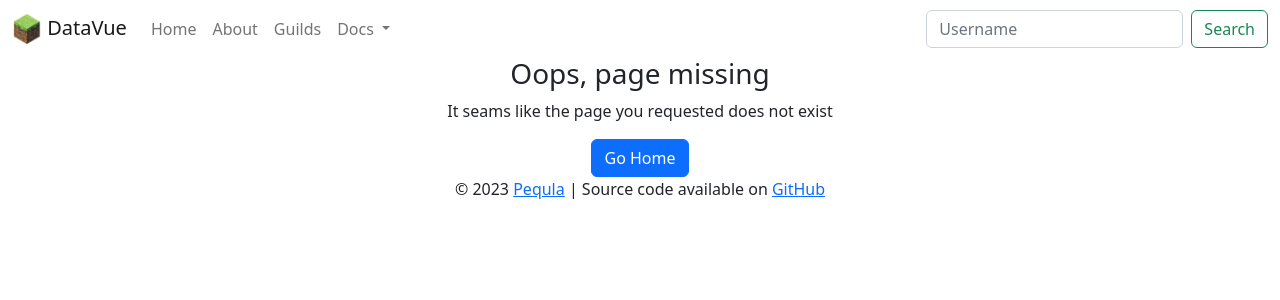
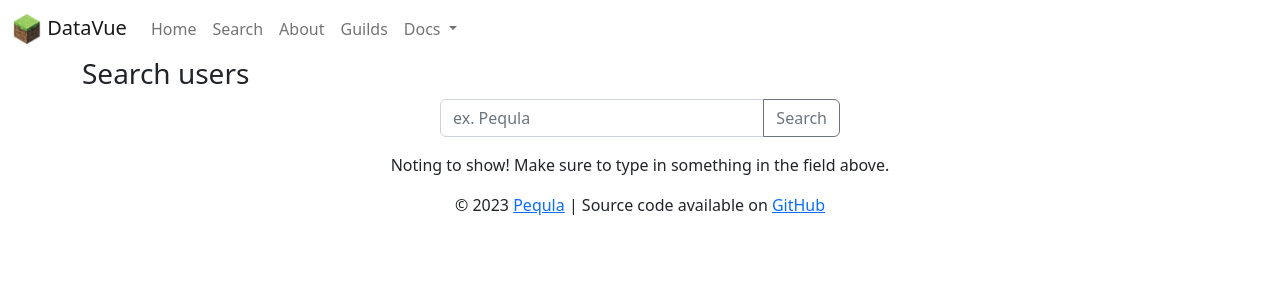
Before and after one commit to Pequla/data-vue, a Vue app: page /search in a window 1280 px wide. Shown: the top 300 px of the page. Built offline with nearby package versions, Linux system fonts and the light colour scheme.

Commit message:
Add better search support

```diff
--- a/src/App.vue
+++ b/src/App.vue
@@ -13,6 +13,9 @@
         <ul class="navbar-nav me-auto mb-2 mb-lg-0">
           <li class="nav-item">
             <router-link class="nav-link" aria-current="page" to="/">Home</router-link>
+          </li>
+          <li class="nav-item">
+            <router-link class="nav-link" aria-current="page" to="/search">Search</router-link>
           </li>
           <li class="nav-item">
             <router-link class="nav-link" aria-current="page" to="/about">About</router-link>
@@ -38,11 +41,6 @@
             </ul>
           </li>
         </ul>
-        <div class="d-flex">
-          <input class="form-control me-2" type="search" placeholder="Username" aria-label="Username" v-model="lookup"
-            @keypress="keyPressHandler">
-          <button class="btn btn-outline-success" type="button" @click="search">Search</button>
-        </div>
       </div>
     </div>
   </nav>
@@ -56,23 +54,5 @@
 </template>
 
 <script setup>
-import { ref } from 'vue';
-import { useRouter } from 'vue-router';
-
 const year = new Date().getFullYear();
-const router = useRouter();
-
-const lookup = ref(null);
-const search = () => {
-  if (lookup.value === "" || lookup.value === null) return;
-  if (lookup.value.includes(" ")) return;
-  router.push('/search/' + lookup.value);
-  lookup.value = null;
-}
-
-const keyPressHandler = (e) => {
-  if (e.key === 'Enter') {
-    search();
-  }
-}
 </script>
--- a/src/components/UserPage.vue
+++ b/src/components/UserPage.vue
@@ -29,25 +29,7 @@
         </li>
       </ul>
     </nav>
-    <table class="table table-striped table-hover mx-auto">
-      <thead>
-        <tr>
-          <th scope="col">ICON</th>
-          <th scope="col">MINECRAFT</th>
-          <th scope="col" class="mobile-hidden">DISCORD</th>
-        </tr>
-      </thead>
-      <tbody>
-        <tr v-for="user of result.content" @click="(e) => goToUser(user)" class="clickable-row">
-          <th scope="row">
-            <img class="icon" :src="user.avatar" :alt="user.tag">
-            <img class="icon" :src="`https://visage.surgeplay.com/face/32/${user.uuid}`" :alt="user.name">
-          </th>
-          <td>{{ user.name }}</td>
-          <td class="mobile-hidden">{{ user.tag }}</td>
-        </tr>
-      </tbody>
-    </table>
+    <UserTable :arr="result.content" />
   </div>
   <div v-else-if="result && result.content.length === 0">
     Sorry, no data was found
@@ -60,7 +42,7 @@
 <script setup>
 import axios from 'axios';
 import { ref, toRefs } from 'vue'
-import { useRouter } from "vue-router";
+import UserTable from './UserTable.vue';
 
 const props = defineProps({
   baseUrl: String
@@ -117,9 +99,4 @@ const changeSize = (e) => {
   localStorage.setItem(pageSizeKey, newSize)
   retrieveData(0, newSize)
 }
-
-const router = useRouter();
-const goToUser = (user) => {
-  router.push('/user/' + user.discordId)
-}
 </script>
--- /dev/null
+++ b/src/components/UserTable.vue
@@ -0,0 +1,36 @@
+<template>
+    <table class="table table-striped table-hover mx-auto">
+        <thead>
+            <tr>
+                <th scope="col">ICON</th>
+                <th scope="col">MINECRAFT</th>
+                <th scope="col" class="mobile-hidden">DISCORD</th>
+            </tr>
+        </thead>
+        <tbody>
+            <tr v-for="user of arr" @click="(e) => goToUser(user)" class="clickable-row">
+                <th scope="row">
+                    <img class="icon" :src="user.avatar" :alt="user.tag">
+                    <img class="icon" :src="`https://visage.surgeplay.com/face/32/${user.uuid}`" :alt="user.name">
+                </th>
+                <td>{{ user.name }}</td>
+                <td class="mobile-hidden">{{ user.tag }}</td>
+            </tr>
+        </tbody>
+    </table>
+</template>
+
+<script setup>
+import { toRefs } from 'vue'
+import { useRouter } from "vue-router";
+
+const props = defineProps({
+    arr: Object
+});
+const { arr } = toRefs(props);
+
+const router = useRouter();
+const goToUser = (user) => {
+    router.push('/user/' + user.discordId)
+}
+</script>
--- a/src/router/index.js
+++ b/src/router/index.js
@@ -64,13 +64,12 @@ const routes = [
         params: true
     },
     {
-        path: '/search/:name',
+        path: '/search/',
         name: 'UserSearch',
         component: SearchView,
         meta: {
             title: 'Search'
-        },
-        params: true
+        }
     },
     {
         path: '/mcadmin',
--- a/src/services/CacheService.js
+++ b/src/services/CacheService.js
@@ -19,11 +19,11 @@ export default {
             }
         })
     },
-    getDataById(id) {
+    getDataByDiscordId(id) {
         return client.get('/data/discord/' + id)
     },
     getDataByName(name) {
-        return client.get('/data/name/' + name)
+        return client.get('/data/search/' + name)
     },
     getDataByUUID(uuid) {
         return client.get('/data/uuid/' + uuid)
--- a/src/views/SearchView.vue
+++ b/src/views/SearchView.vue
@@ -1,29 +1,46 @@
 <template>
-    <Breadcrumb :crumbs="['Search', user.name]" v-if="user"></Breadcrumb>
-    <UserDetails :user="user"></UserDetails>
+    <h1 class="h3">Search users</h1>
+    <div class="input-group mb-3 search-group">
+        <input type="text" class="form-control" placeholder="ex. Pequla" aria-describedby="search-btn" v-model="query"
+            @keydown="searchUsers">
+        <button class="btn btn-outline-secondary" type="button" id="search-btn" @click="searchUsers">Search</button>
+    </div>
+    <UserTable :arr="result" v-if="result && result.length != 0" />
+    <p v-else-if="result && result.length == 0" class="text-center">Sorry, we cloudn't find a user with that name</p>
+    <p v-else class="text-center">Noting to show! Make sure to type in something in the field above.</p>
 </template>
 
 <script setup>
-import Breadcrumb from '@/components/Breadcrumb.vue';
-import UserDetails from '@/components/UserDetails.vue';
-import router from '@/router';
+import UserTable from '@/components/UserTable.vue';
 import CacheService from '@/services/CacheService';
-import {ref} from 'vue';
-import {useRoute} from 'vue-router'
+import { ref } from 'vue';
 
-const user = ref(null)
-const route = useRoute()
+const query = ref('')
+const result = ref()
 
-const getUser = function () {
-    const name = route.params.name
-    if (name)
-        CacheService.getDataByName(name)
-            .then(rsp => user.value = rsp.data)
+let timer = null;
+async function searchUsers() {
+    if (timer) {
+        clearTimeout(timer);
+    }
+
+    timer = setTimeout(async () => {
+        if (query.value === '') {
+            result.value = [];
+            return;
+        }
+
+        const rsp = await CacheService.getDataByName(query.value);
+        result.value = rsp.data;
+        timer = null;
+    }, 1000);
 }
+</script>
 
-router.afterEach((to, from, failure) => {
-    if (!failure) getUser();
-})
-
-getUser();
-</script>
+<style scoped>
+.search-group {
+    width: 400px;
+    margin-left: auto;
+    margin-right: auto;
+}
+</style>
--- a/src/views/UserView.vue
+++ b/src/views/UserView.vue
@@ -14,6 +14,6 @@ const route = useRoute()
 const id = route.params.id;
 
 const user = ref(null);
-CacheService.getDataById(id)
+CacheService.getDataByDiscordId(id)
     .then(rsp => user.value = rsp.data)
 </script>
--- a/src/views/docs/CacheView.vue
+++ b/src/views/docs/CacheView.vue
@@ -110,6 +110,7 @@
       <li>GET <code>/api/data/guild/{id}</code> - Paged list of data for specific Guild ID</li>
       <li>GET <code>/api/data/uuid/{uuid}</code> - Data for specific UUID</li>
       <li>GET <code>/api/data/name/{username}</code> - Data for username</li>
+      <li>GET <code>/api/data/search/{name}</code> - Search result (as list) by ether name or tag</li>
     </ul>
 
   </div>
```
Also changed, not shown: 1 other file (tests, documents, lock files or other folders).
